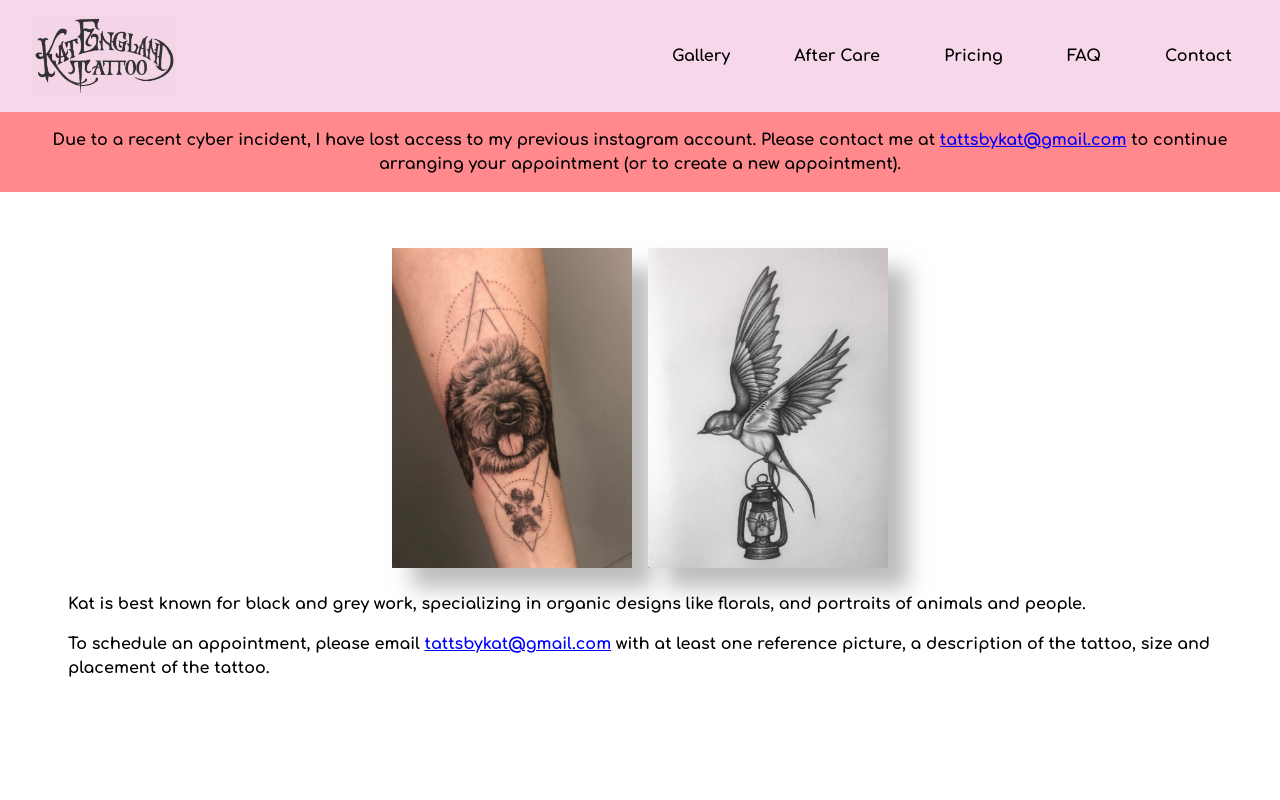
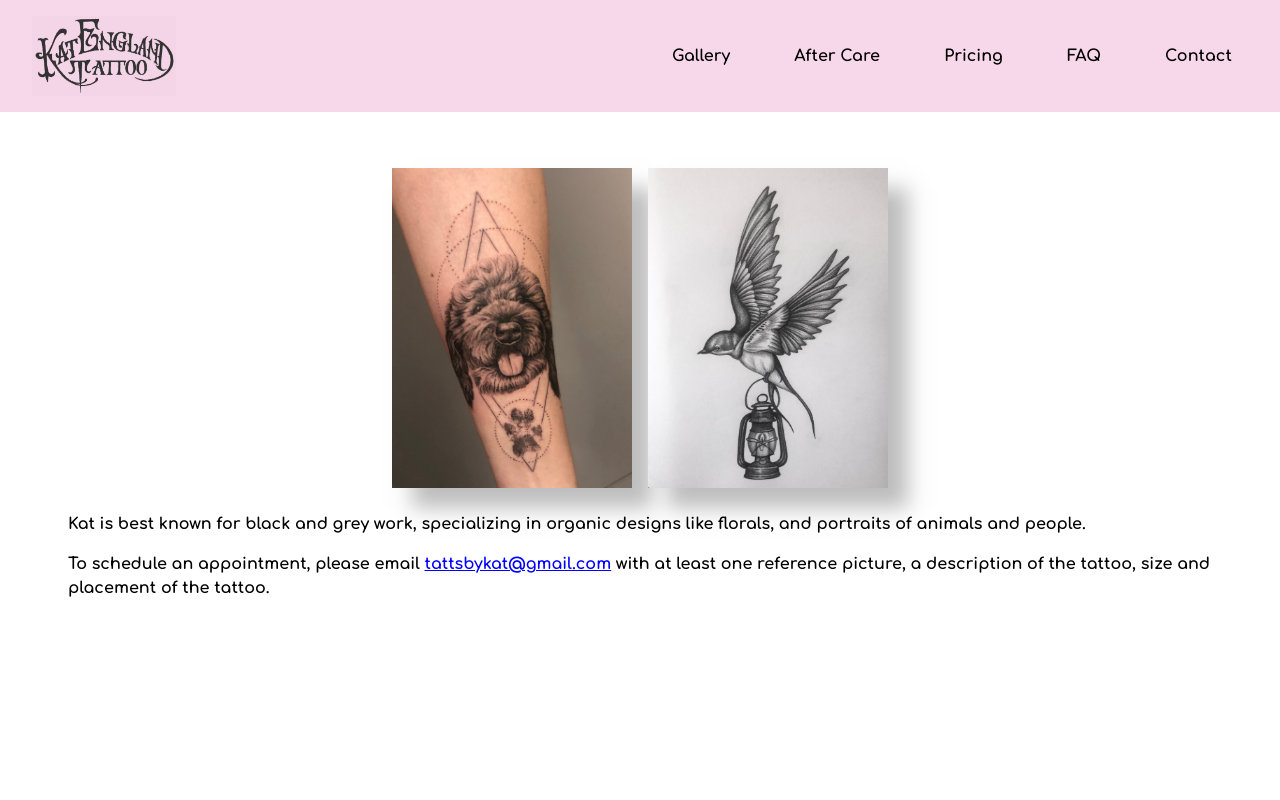
Before and after one commit to llamashock/kat-tattoo, a Next.js app: page / in a window 1280 px wide. Shown: the top 800 px of the page. Built offline with nearby package versions, Linux system fonts and the light colour scheme; a web font is replaced by a local one.

Commit message:
Remove banner

```diff
--- a/src/components/layout.tsx
+++ b/src/components/layout.tsx
@@ -1,7 +1,6 @@
 import Footer from 'components/footer';
 import Header from 'components/header';
 import Meta from 'components/meta';
-import SubHeader from 'components/subheader';
 import React from 'react';
 import styles from 'styles/general.module.css';
 
@@ -13,7 +12,6 @@ const Layout = ({ children }: Props) => (
   <div className={styles.font}>
     <Meta />
     <Header />
-    <SubHeader />
     <div className="min-h-screen">
       <main className={styles.body}>{children}</main>
     </div>
```
